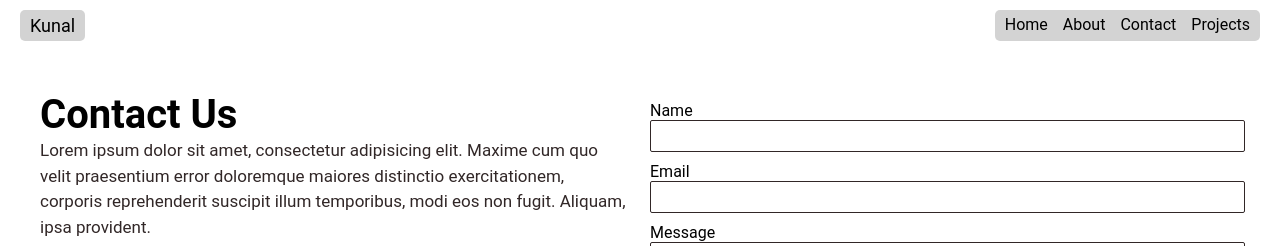
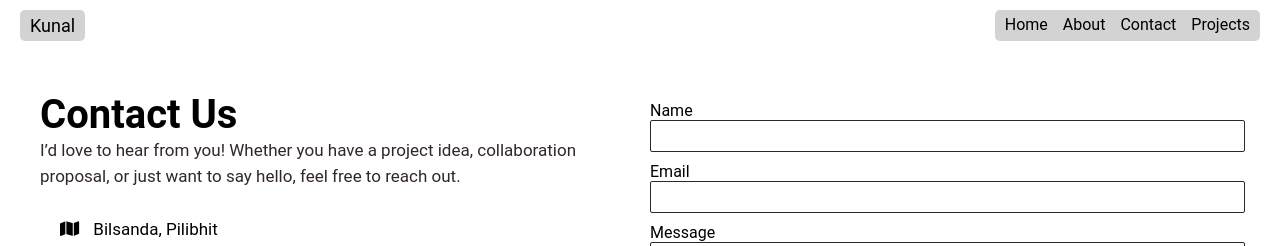
Before and after one commit to kunaljaiswal262358/portfolio, a website built with Parcel: page src/contact.html in a window 1280 px wide. Shown: the top 246 px of the page. Built offline with nearby package versions, Linux system fonts and the light colour scheme.

Commit message:
Add message

```diff
--- a/src/contact.html
+++ b/src/contact.html
@@ -28,10 +28,7 @@
       <div class="contact__content">
         <h1>Contact Us</h1>
         <p class="description">
-          Lorem ipsum dolor sit amet, consectetur adipisicing elit. Maxime cum
-          quo velit praesentium error doloremque maiores distinctio
-          exercitationem, corporis reprehenderit suscipit illum temporibus, modi
-          eos non fugit. Aliquam, ipsa provident.
+          I’d love to hear from you! Whether you have a project idea, collaboration proposal, or just want to say hello, feel free to reach out.
         </p>
         <div class="contact-details">
           <p class="address">
```
